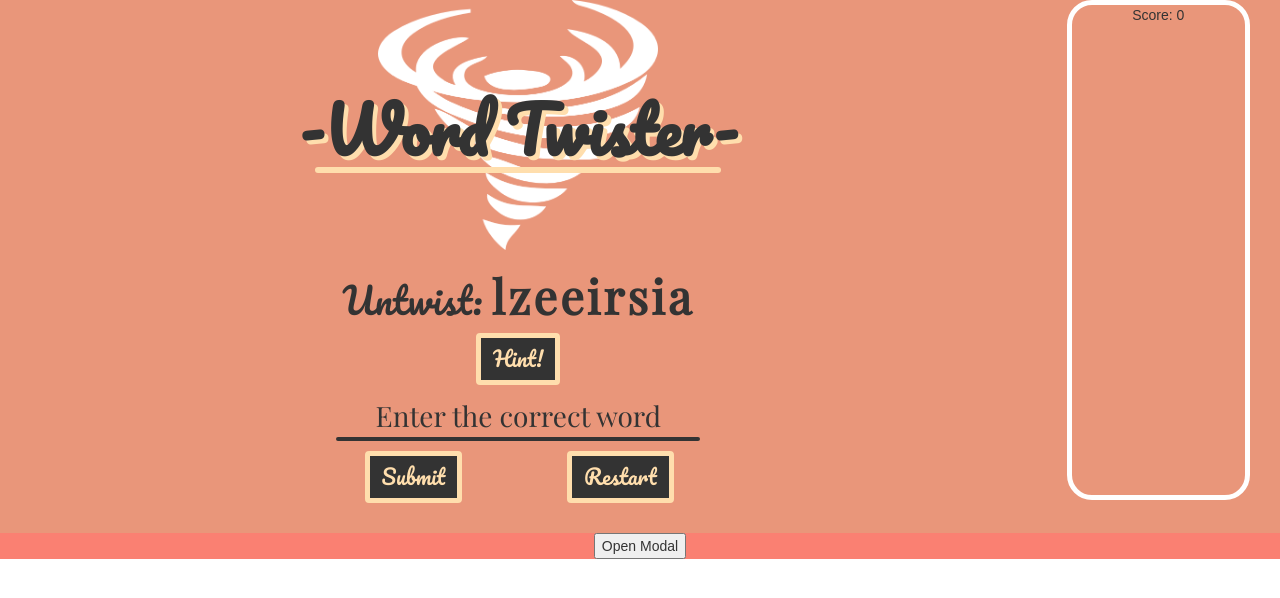
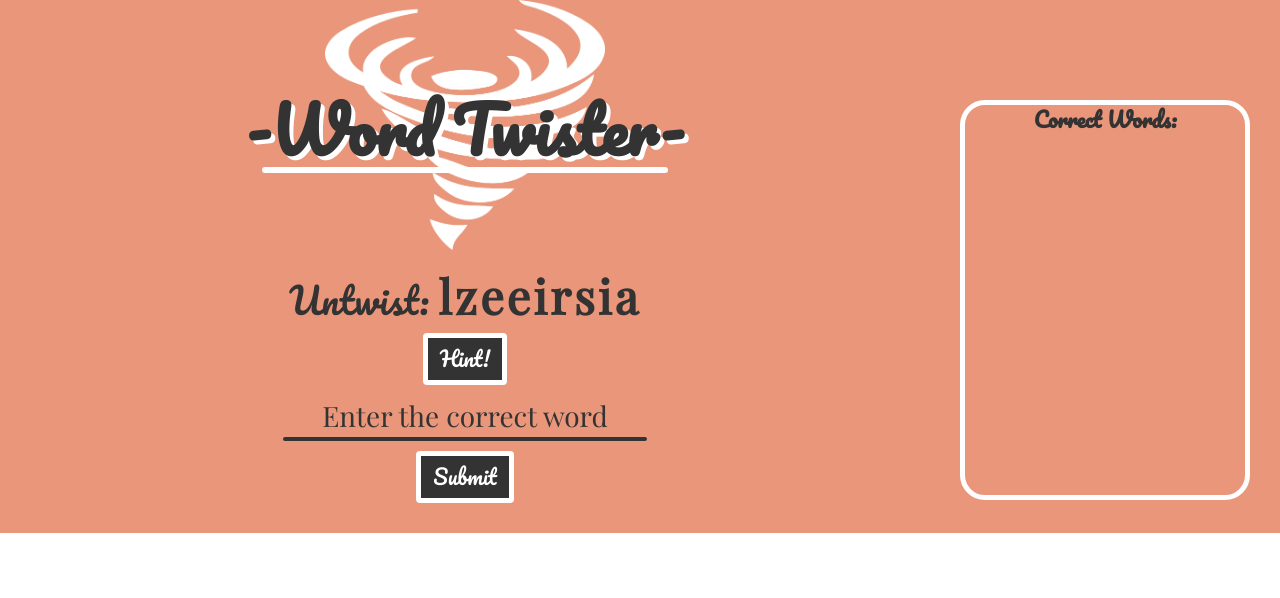
Before and after one commit to weirui222/word-twister, a React (Create React App) app in the folder word-scrambler/: page / in a window 1280 px wide. Shown: the top 598 px of the page. Built offline with nearby package versions, Linux system fonts and the light colour scheme.

Commit message:
style & fix modal & list correct words

```diff
--- a/word-scrambler/src/App.js
+++ b/word-scrambler/src/App.js
@@ -1,20 +1,8 @@
 import React, { Component } from 'react';
 import './App.css';
 import Player from './Player';
-import Modal from 'react-modal';
 
 class App extends Component {
-
-constructor() {
-  super();
-
-    this.state = { modalIsOpen: false };
-  }
-
-  openModal() {
-    console.log("Modal is open!");
-    this.setState({modalIsOpen: true});
-  }
 
 
   render() {
@@ -23,18 +11,6 @@ constructor() {
         <div>
           <Player />
         </div>
-
-        <div>
-          <button onClick={() => this.openModal()}>Open Modal</button>
-        <Modal
-           isOpen={this.state.modalIsOpen}
-            contentLabel="Example Modal">
-
-          <div><p>I am a modal here me roar</p></div>
-        </Modal>
-      </div>
-
-
       </div>
     );
   }
--- a/word-scrambler/src/Player.css
+++ b/word-scrambler/src/Player.css
@@ -1,5 +1,16 @@
 .playerPrompt{
   font-family: 'Pacifico', sans-serif;
+}
+.modalStyle{
+	width: 350px;
+	height: 250px;
+	text-align: center;
+}
+li{
+	font-family: 'Pacifico', sans-serif;
+	text-align: left;
+	font-weight: bolder;
+	font-size: 1.2em;
 }
 
 .gameTitle{
@@ -7,9 +18,14 @@
   font-size: 4.5em;
   position: relative;
   font-weight: bolder;
-  text-shadow: 4px 4px NavajoWhite;
+  text-shadow: 4px 4px white;
   color: #333333;
   top: 70px;
+}
+.scoreTitle{
+	font-family: 'Pacifico', sans-serif;
+	font-weight: bolder;
+	font-size: 1.5em;
 }
 
 .submitForm {
@@ -39,30 +55,25 @@
   font-family: 'Pacifico', sans-serif;
   font-size: 1.5em;
   background-color: #333333;
-  border: 5px solid NavajoWhite;
-  color: NavajoWhite;
+  border: 5px solid white;
+  color: white;
   position: relative;
   bottom: 30px;
-  right: 105px;
 }
 .hintBtn, .restartBtn{
   font-family: 'Pacifico', sans-serif;
   font-size: 1.5em;
   background-color: #333333;
-  border: 5px solid NavajoWhite;
-  color: NavajoWhite;
-}
-
-.restartBtn {
-position: absolute;;
-bottom: 30px;
-margin-right: 0 auto;
+  border: 5px solid white;
+  color: white;
 }
 
 .playerScoreBox {
-  height: 500px;
+  height: 400px;
+  min-width: 200px;
   border: 5px solid white;
   border-radius: 25px;
+  margin-top: 100px;
 }
 
 ::-webkit-input-placeholder{ /* Chrome/Opera/Safari */
@@ -83,7 +94,7 @@ margin-right: 0 auto;
 }
 
 .titleHR{
-  border: 3px solid NavajoWhite;
+  border: 3px solid white;
   border-radius: 50px;
   position: relative;
   width: 400px;
--- a/word-scrambler/src/Player.jsx
+++ b/word-scrambler/src/Player.jsx
@@ -1,12 +1,26 @@
 import React, { Component } from 'react';
 import './Player.css';
+import Modal from 'react-modal';
 
 const wordbank =["thundering", "javascript", "immutable", "variable", "vulgar", "serialize", "vagabond", "imminent", "shish kabob", "scold", "deserve", "apologise", "person", "elitist", "measure", "parallel", "examine", "mindful", "electric", "nefarious", "bitter", "treasure", "elongate", "judgement", "lacking", "excessive", "satisfy", "apartment", "superfluous", "steel", "chickens", "fairies", "delight", "education", "berserker", "triangulate", "crooked","abandoned", "profit", "erratic", "semantics", "maniacal", "breathe", "sticker", "unused", "grotesque", "challenger", "mysterious", "suffer", "semi-permeable", "horrible", "outrageous", "arithmetic", "derivative", "rhythm", "trivial", "succulent", "tranquil", "hallmark", "humongous", "concentrate", 'website', 'virtual', 'version', 'utility', 'toolbar',
 'storage', 'spyware', 'spammer', 'scanner', 'runtime', 'restore',
 'program', 'process', 'privacy', 'printer', 'podcast', 'offline',
 'network', 'monitor', 'malware', 'lurking', 'keyword', 'integer',
 'exabyte', 'encrypt', 'dynamic', 'digital', 'desktop', 'compile',
-'command', 'captcha', 'browser']
+'command', 'captcha', 'browser'];
+
+
+const customStyles = {
+  content : {
+    top: '30%',
+    left: '50%',
+    right: 'auto',
+    bottom: 'auto',
+    marginRight: '-50%',
+    background: 'darksalmon',
+    transform: 'translate(-50%, -50%)'
+  }
+};
 
 
 class Player extends Component {
@@ -21,9 +35,10 @@ class Player extends Component {
       index: 0,
 			playerScore: 0,
 			hintNum: 0,
-      correctWords: []
+      correctWords: [],
     };
   }
+
 
   pickWords() {
   	let arr=[];
@@ -67,7 +82,8 @@ class Player extends Component {
   	if (this.state.playerInput.toLowerCase() === this.state.wordBank[this.state.index].toLowerCase()) {
   		console.log('correct');
       let correctWord = this.state.wordBank[this.state.index];
-  		this.setState({playerScore: this.state.playerScore+1, correctWords: this.state.correctWords.push(correctWord) });
+      this.state.correctWords.push(correctWord);
+  		this.setState({playerScore: this.state.playerScore+1, correctWords: this.state.correctWords });
       // console.log("Answers", this.state.correctWords);
 
   	} else {
@@ -108,7 +124,8 @@ class Player extends Component {
       gameOver:false,
       index: 0,
 			playerScore: 0,
-			hintNum: 0
+			hintNum: 0,
+			correctWords: []
   	});
   }
 
@@ -118,10 +135,27 @@ class Player extends Component {
   }
 
   render() {
+  	let listCorrect = [];
+  	if (this.state.correctWords.length > 0) {
+  		listCorrect = this.state.correctWords.map((correctWord, index) => {
+  		return <li key={index}> {correctWord} </li> });
+  	}
+
+
     return (
       <div className="playerContainer">
+      	<Modal
+           isOpen={this.state.gameOver}
+           style={customStyles}
+           contentLabel="Example Modal">
+          <div className='modalStyle'>
+          	<p className="scoreTitle">Game Over</p>
+          	<p className="scoreTitle">Score:{this.state.playerScore}</p>
+          	<button className='btn btn-primary restartBtn' onClick={(e) => this.restart()}>Restart</button>
+          </div>
+        </Modal>
         <div className="row">
-          <div className="col-xs-10">
+          <div className="col-xs-9">
             <div className="titleContainer">
               <h2 className="gameTitle">-Word Twister-</h2>
               <hr className="titleHR"/>
@@ -137,18 +171,19 @@ class Player extends Component {
                   />
                   <hr className="inputHR" />
                   <button type="submit" className="btn btn-default submitBtn">Submit</button>
-                  <button className='btn btn-primary restartBtn' onClick={(e) => this.restart()}>Restart</button>
+
             </form>
-            <div>
-          	  {this.state.gameOver ? 'Game Over':''}
-            </div>
         </div>
-        <div className="col-xs-2">
+        <div className="col-xs-3">
           <div className="playerScoreBox">
-            {/* <ul> this.state.correctWords.map(correctWord) => {<li>{correctWord}</li>}
-            </ul> */}
-            <p>Score: {this.state.playerScore}</p>
-            </div>
+
+          	<p className="scoreTitle">Correct Words:</p>
+          	<div>
+	          	<ul>
+	            	{listCorrect}
+	            </ul>
+          	</div>
+          </div>
         </div>
       </div>
     </div>
```
Lines whose indentation alone changed are shown as unchanged.
